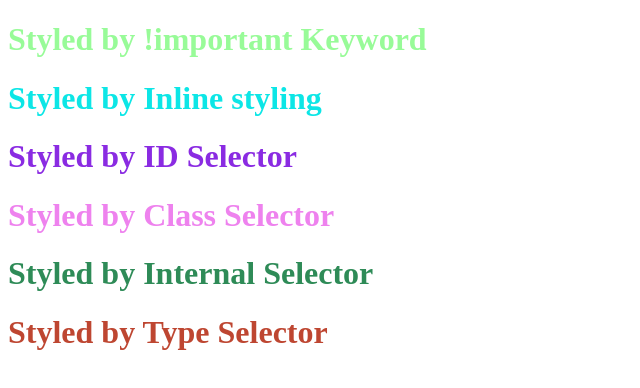
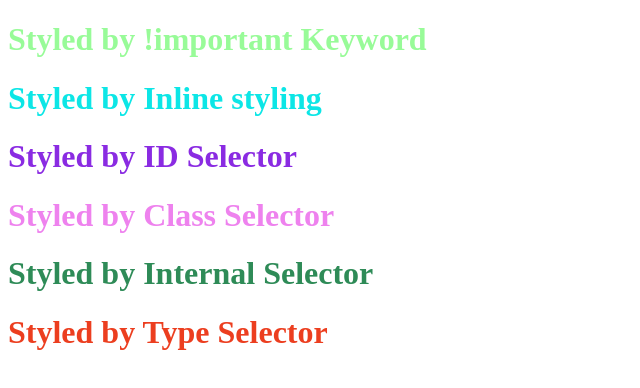
Before and after one commit to naeemrind/PH-Scale, a plain HTML site: page index.html in a window 1280 px wide. Shown: the whole page, without its empty margins (0-640 px from the left). Drawn offline with Linux system fonts and the light colour scheme.

Commit message:
Modification in CSS

```diff
--- a/style.css
+++ b/style.css
@@ -10,7 +10,7 @@
 
 
 h1 {
-    color: #be4631;
+    color: #ec3e1f;
 }
 
 .heading4 {
```
